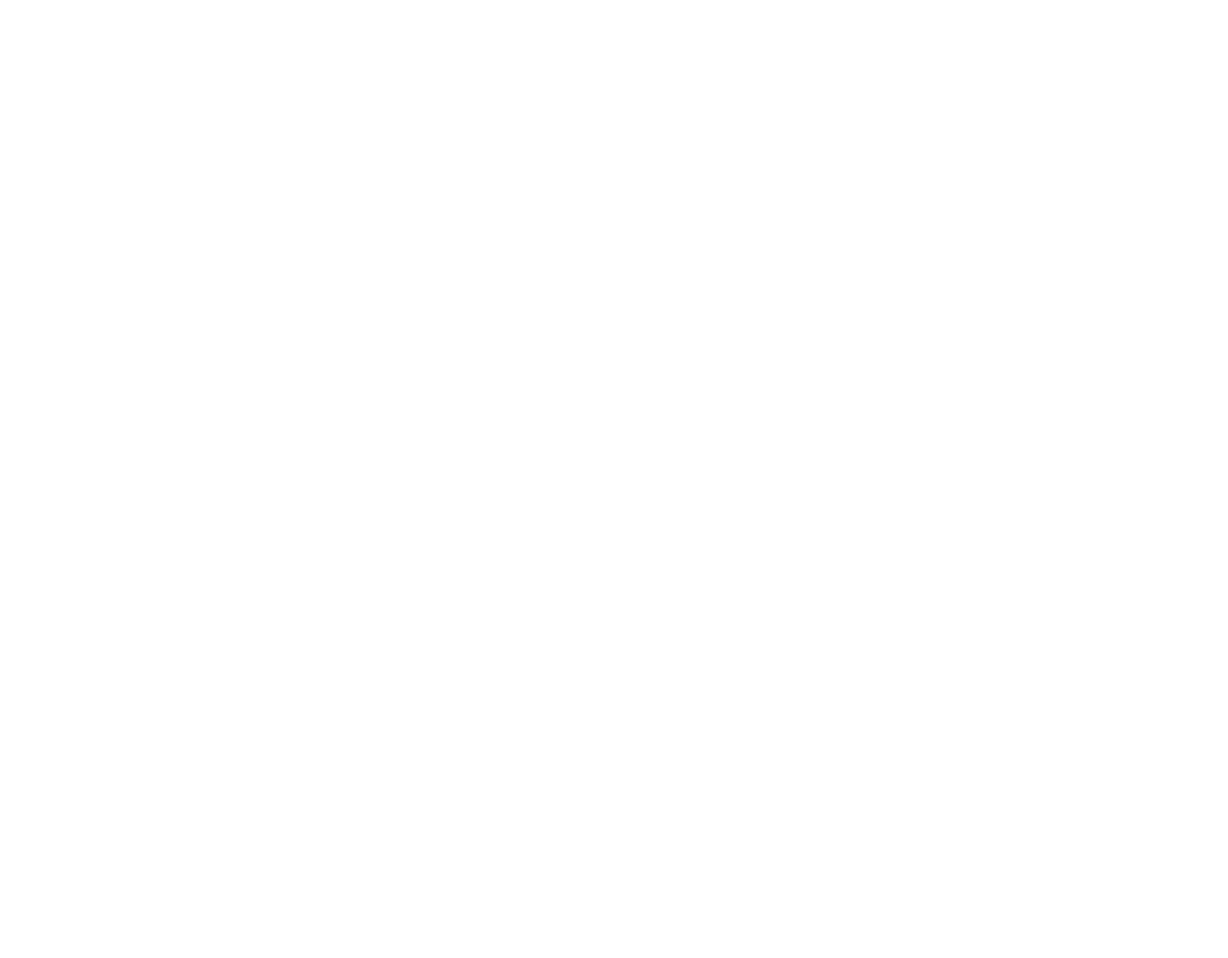
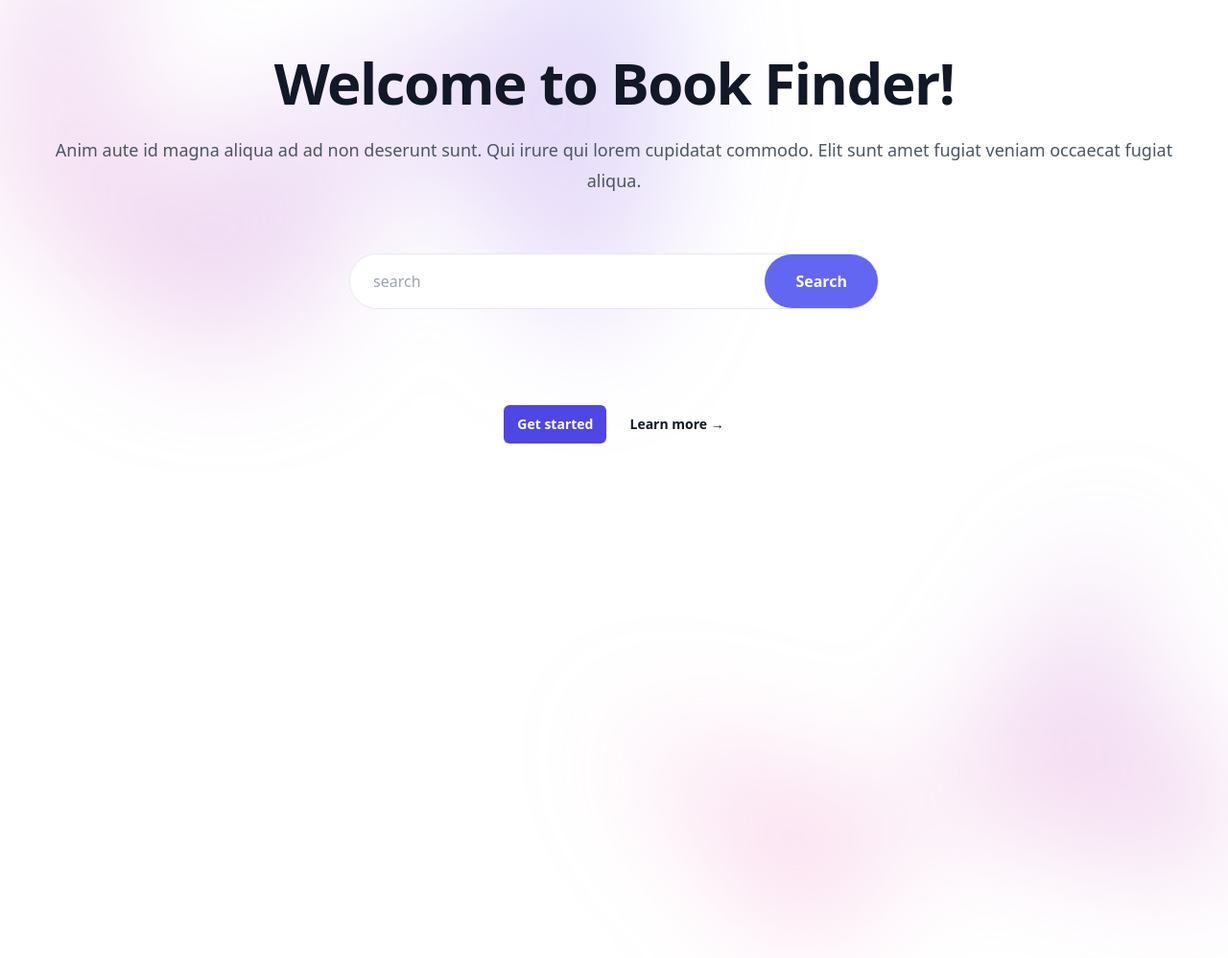
Before and after one commit to johnwgomez/book_finder, a plain HTML site: page landing.html in a window 1280 px wide. Shown: the whole page at 96% size. Before the commit the page ends 800 px from the top, so only its background shows below. Drawn offline with nearby package versions, Linux system fonts and the light colour scheme.

Commit message:
Added basic styling to landing page

```diff
--- a/landing.html
+++ b/landing.html
@@ -3,13 +3,47 @@
 <head>
     <meta charset="UTF-8">
     <meta name="viewport" content="width=device-width, initial-scale=1.0">
-    <link
-  rel="stylesheet"
-  href="https://cdn.jsdelivr.net/npm/bulma@1.0.2/css/bulma.min.css"
->
+    <script src="https://cdn.tailwindcss.com"></script>
     <title>Book Finder</title>
 </head>
 <body>
 
+    </header>
+
+    <div class="relative isolate px-6 pt-14 lg:px-8">
+      <div class="absolute inset-x-0 -top-40 -z-10 transform-gpu overflow-hidden blur-3xl sm:-top-80" aria-hidden="true">
+        <div class="relative left-[calc(50%-11rem)] aspect-[1155/678] w-[36.125rem] -translate-x-1/2 rotate-[30deg] bg-gradient-to-tr from-[#ff80b5] to-[#9089fc] opacity-30 sm:left-[calc(50%-30rem)] sm:w-[72.1875rem]" style="clip-path: polygon(74.1% 44.1%, 100% 61.6%, 97.5% 26.9%, 85.5% 0.1%, 80.7% 2%, 72.5% 32.5%, 60.2% 62.4%, 52.4% 68.1%, 47.5% 58.3%, 45.2% 34.5%, 27.5% 76.7%, 0.1% 64.9%, 17.9% 100%, 27.6% 76.8%, 76.1% 97.7%, 74.1% 44.1%)"></div>
+
+        </div>
+        <div class="text-center">
+          <h1 class="text-4xl font-bold tracking-tight text-gray-900 sm:text-6xl">Welcome to Book Finder!</h1>
+
+          <p class="mt-6 text-lg leading-8 text-gray-600">Anim aute id magna aliqua ad ad non deserunt sunt. Qui irure qui lorem cupidatat commodo. Elit sunt amet fugiat veniam occaecat fugiat aliqua.</p>
+          <div class="flex flex-col justify-center">
+            <div class="relative p-12 w-full sm:max-w-2xl sm:mx-auto">
+              <div class="overflow-hidden rounded-full relative p-3">
+                <form role="form" class="relative flex z-50 bg-white rounded-full border">
+                  <input type="text" placeholder="search" class="rounded-full flex-1 px-6 py-4 text-gray-700">
+                  <button class="bg-indigo-500 text-white rounded-full font-semibold px-8 py-4 hover:bg-indigo-400 focus:bg-indigo-600 focus:outline-none">Search</button>
+                </form>
+
+              </div>
+
+            </div>
+
+          </div>
+          <div class="mt-10 flex items-center justify-center gap-x-6">
+            <a href="#" class="rounded-md bg-indigo-600 px-3.5 py-2.5 text-sm font-semibold text-white shadow-sm hover:bg-indigo-500 focus-visible:outline focus-visible:outline-2 focus-visible:outline-offset-2 focus-visible:outline-indigo-600">Get started</a>
+            <a href="#" class="text-sm font-semibold leading-6 text-gray-900">Learn more <span aria-hidden="true">→</span></a>
+          </div>
+        </div>
+      </div>
+      <div class="absolute inset-x-0 top-[calc(100%-13rem)] -z-10 transform-gpu overflow-hidden blur-3xl sm:top-[calc(100%-30rem)]" aria-hidden="true">
+        <div class="relative left-[calc(50%+3rem)] aspect-[1155/678] w-[36.125rem] -translate-x-1/2 bg-gradient-to-tr from-[#ff80b5] to-[#9089fc] opacity-30 sm:left-[calc(50%+36rem)] sm:w-[72.1875rem]" style="clip-path: polygon(74.1% 44.1%, 100% 61.6%, 97.5% 26.9%, 85.5% 0.1%, 80.7% 2%, 72.5% 32.5%, 60.2% 62.4%, 52.4% 68.1%, 47.5% 58.3%, 45.2% 34.5%, 27.5% 76.7%, 0.1% 64.9%, 17.9% 100%, 27.6% 76.8%, 76.1% 97.7%, 74.1% 44.1%)"></div>
+      </div>
+    </div>
+  </div>
+
+
 </body>
 </html>
```
